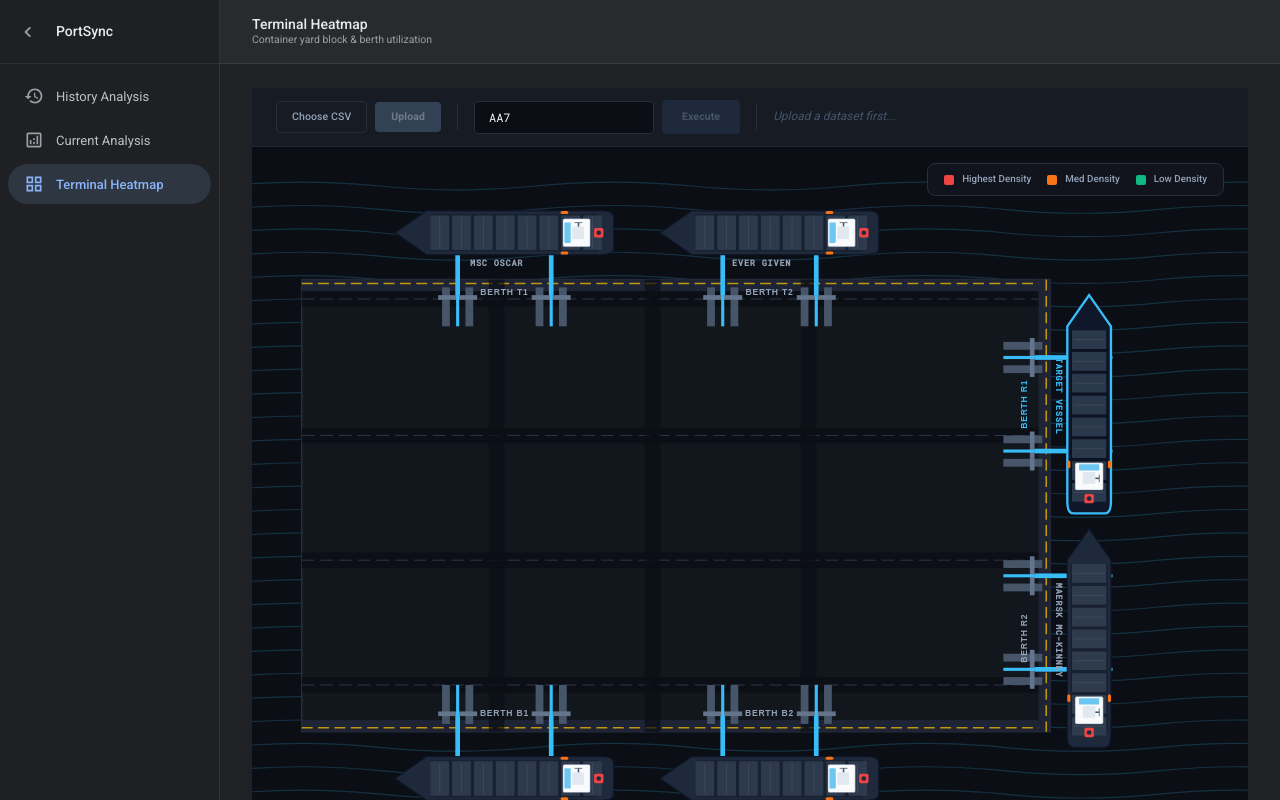
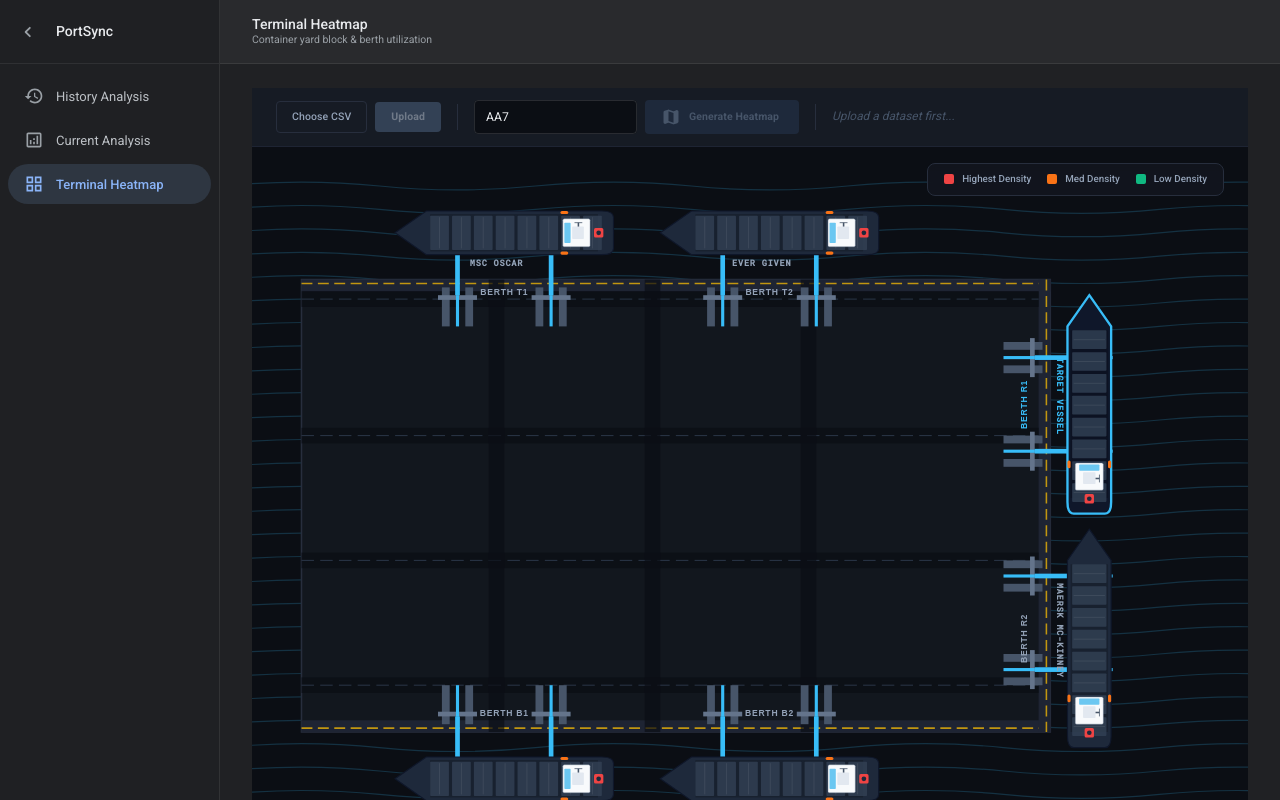
Before and after one commit to SHATHISH-07/port-system, a React app in the folder client/: page /heatmap in a window 1280 px wide. Built offline with nearby package versions, Linux system fonts and the light colour scheme; the HTML template or start-up script is replaced by a standard one; a web font is replaced by a local one.

Commit message:
Modified the Terminal map upload

```diff
--- a/client/src/pages/TerminalMap.tsx
+++ b/client/src/pages/TerminalMap.tsx
@@ -1,6 +1,7 @@
 import { useState } from "react";
-import { Box, Typography, Divider, Button } from "@mui/material";
-import { WarningAmberRounded } from "@mui/icons-material";
+import { useSearchParams } from "react-router-dom";
+import { Box, Typography, Divider, Button, TextField, InputAdornment } from "@mui/material";
+import { WarningAmberRounded, SearchRounded, MapRounded } from "@mui/icons-material";
 import { api } from "../api/api";
 
 const W = "100%", H = "100%";
@@ -139,8 +140,13 @@ const KPI = ({ label, value, valueColor = "#f8fafc", isMono = false }: { label:
   </Box>
 );
 
+const StyledTextField = TextField as any;
+
 export default function TerminalMap() {
-  const [vesselInput, setVesselInput] = useState("AA7");
+  const [searchParams] = useSearchParams();
+  const initialVessel = searchParams.get("vessel") || "AA7";
+
+  const [vesselInput, setVesselInput] = useState(initialVessel);
   const [data, setData] = useState<any>(null);
   const [loading, setLoading] = useState(false);
   const [hovered, setHovered] = useState<string | null>(null);
@@ -275,24 +281,32 @@ export default function TerminalMap() {
         <Divider orientation="vertical" flexItem sx={{ borderColor: "#272e3d", my: 0.5 }} />
 
         <Box sx={{ display: "flex", gap: 1, alignItems: "center" }}>
-          <input
+          <StyledTextField
+            variant="outlined"
+            placeholder="Vessel ID"
             value={vesselInput}
-            onChange={e => setVesselInput(e.target.value)}
-            onKeyDown={e => e.key === "Enter" && load()}
-            placeholder="Enter Vessel ID"
-            style={{
-              background: "#0b0e14", border: "1px solid #272e3d", borderRadius: "4px",
-              color: "#f8fafc", fontSize: "0.85rem", padding: "8px 14px", outline: "none",
-              width: "180px", fontFamily: "'Roboto Mono', monospace", transition: "border 0.2s"
+            onChange={(e: any) => setVesselInput(e.target.value)}
+            onKeyDown={(e: any) => e.key === "Enter" && load()}
+            size="small"
+            InputProps={{
+              startAdornment: (
+                <InputAdornment position="start">
+                  <SearchRounded sx={{ fontSize: 16 }} />
+                </InputAdornment>
+              ),
             }}
-            onFocus={(e) => e.target.style.borderColor = "#38bdf8"}
-            onBlur={(e) => e.target.style.borderColor = "#272e3d"}
+            sx={{
+              "& .MuiOutlinedInput-root": {
+                bgcolor: "#0b0e14",
+              }
+            }}
           />
           <Button
             onClick={load} disabled={loading || !uploaded} disableElevation
-            sx={{ bgcolor: "#38bdf8", color: "#0f1219", fontSize: "0.75rem", fontWeight: 700, px: 2.5, py: "8px", textTransform: "none", borderRadius: "4px", "&:hover": { bgcolor: "#0ea5e9" }, "&:disabled": { bgcolor: "#1e293b", color: "#475569" } }}
+            startIcon={<MapRounded sx={{ fontSize: 16 }} />}
+            sx={{ bgcolor: "#38bdf8", color: "#0f1219", fontSize: "0.75rem", fontWeight: 700, px: 2.5, py: "7px", textTransform: "none", borderRadius: "4px", "&:hover": { bgcolor: "#0ea5e9" }, "&:disabled": { bgcolor: "#1e293b", color: "#475569" } }}
           >
-            {loading ? "Computing..." : "Execute"}
+            {loading ? "Computing..." : "Generate Heatmap"}
           </Button>
         </Box>
 
```
